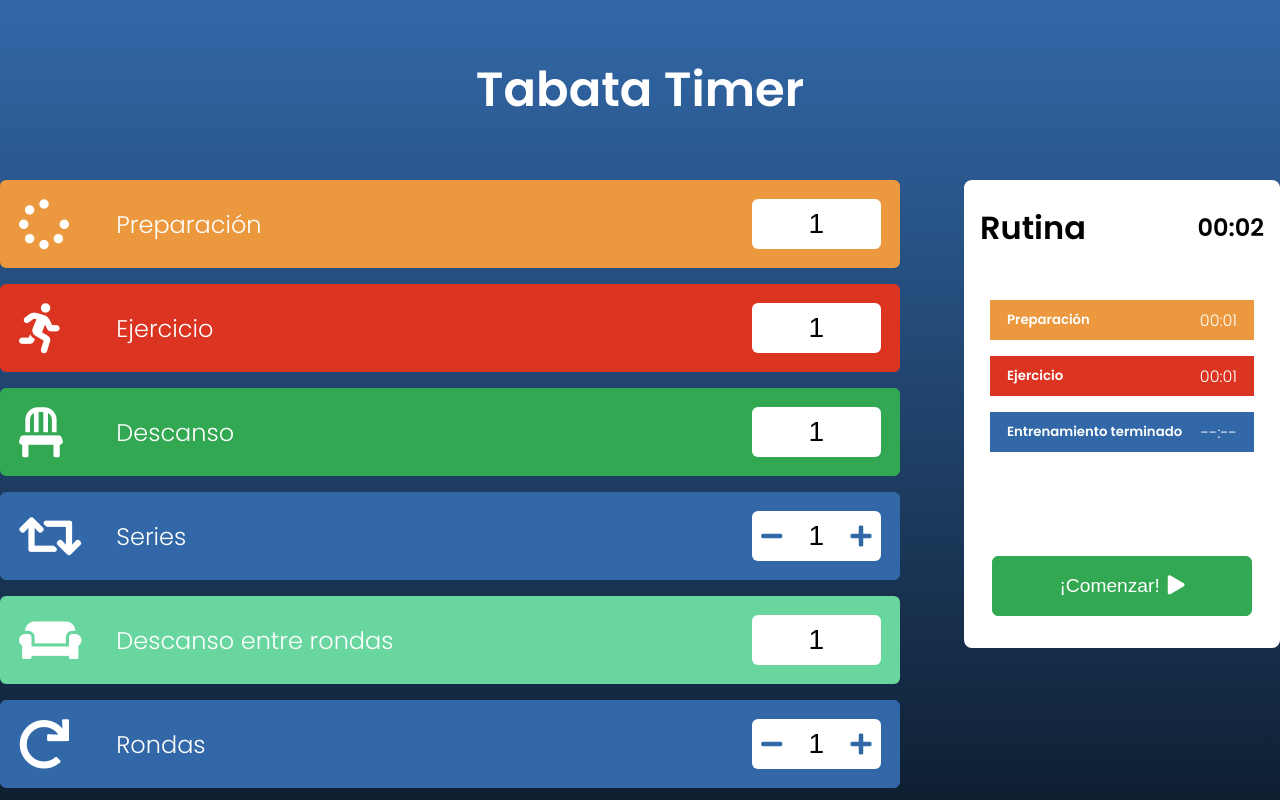
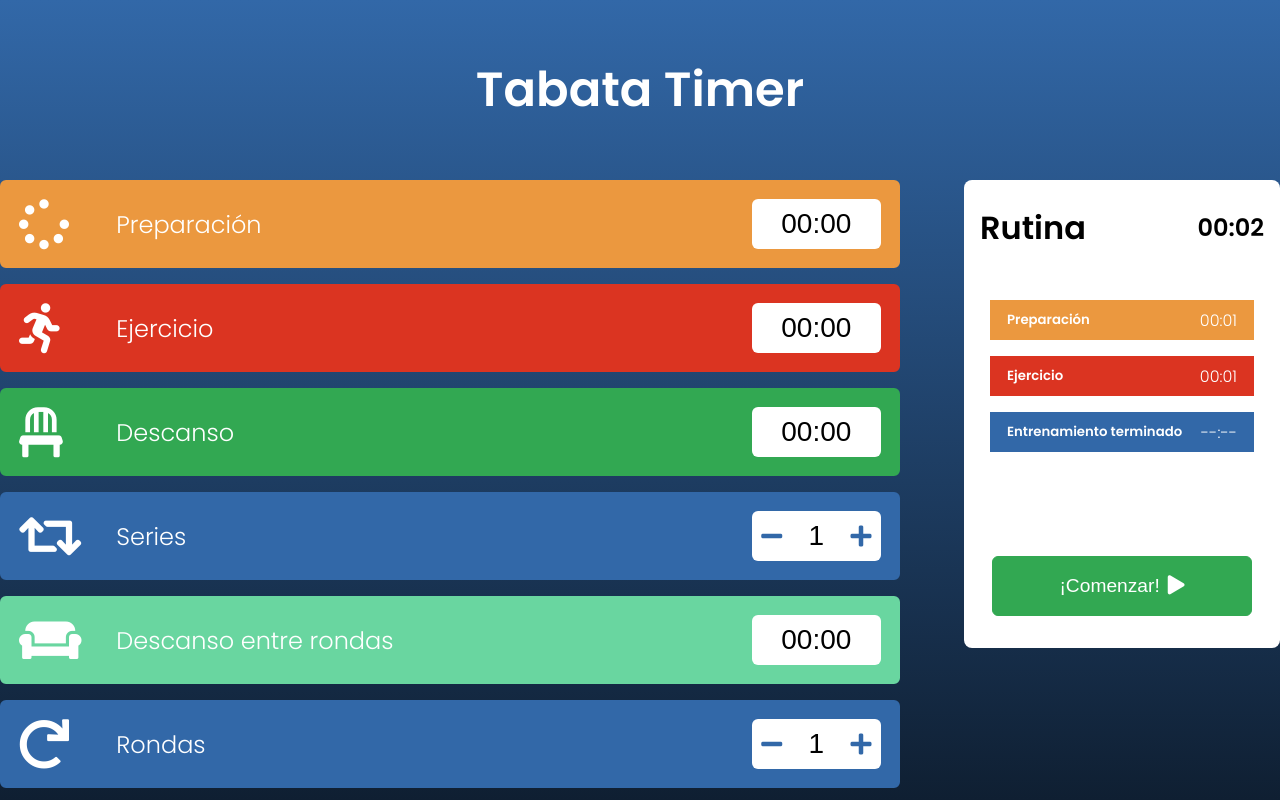
Before and after one commit to jchicano/tabata-timer, a React (Create React App) app: page / in a window 1280 px wide. Built offline with nearby package versions, Linux system fonts and the light colour scheme.

Commit message:
agregado el formato mm:ss a los intputs de tiempo y conversion de segundos > 60 a minutos on blur

```diff
--- a/src/components/Inputs/index.jsx
+++ b/src/components/Inputs/index.jsx
@@ -1,6 +1,9 @@
 import React, { useEffect, useState } from 'react'
+import { secondsToMinutes } from '../../utils/utils'
 
 import { InputContainer } from './styles'
+
+const INITIAL_TIME_VALUE = '00:00'
 
 export const InputInteger = ({
     initialValue,
@@ -79,8 +82,6 @@ export const InputInteger = ({
             </span>
             <input
                 type="number"
-                min={minValue}
-                max={maxValue}
                 value={value}
                 placeholder={placeholder}
                 name={name}
@@ -98,4 +99,83 @@ export const InputInteger = ({
     )
 }
 
-export const InputMinutesAndSeconds = () => {}
+export const InputTime = ({
+    initialValue,
+    minValue,
+    maxValue,
+    placeholder,
+    name,
+    handleChange,
+}) => {
+    const [value, setValue] = useState(INITIAL_TIME_VALUE)
+
+    const validateInput = e => {
+        /* const isNumber = !(e.keyCode < 48 || e.keyCode > 57)
+        const isNumberPad = !(e.keyCode < 96 || e.keyCode > 105)
+        const isSpecialChar =
+            e.keyCode === 8 || e.keyCode === 9 || e.keyCode === 46
+        const isArrow = !(e.keyCode < 37 || e.keyCode > 40)
+
+        !isNumber &&
+            !isSpecialChar &&
+            !isNumberPad &&
+            !isArrow &&
+            e.preventDefault() */
+    }
+
+    const onChange = e => {
+        let elValue = e.target.value
+
+        elValue = elValue.replace(':', '')
+        if (elValue.length === 3) {
+            const a = String(elValue).substr(0, 1)
+            const b = String(elValue).substr(1, 2)
+
+            elValue = `${a}:${b}`
+        } else if (elValue.length === 4) {
+            const a = String(elValue).substr(0, 2)
+            const b = String(elValue).substr(2, 2)
+
+            elValue = `${a}:${b}`
+        }
+
+        setValue(elValue)
+    }
+
+    const onBlur = () => {
+        let newValue = null
+        if (value.length === 0) {
+            newValue = -INITIAL_TIME_VALUE
+        } else if (value.length < 5) {
+            newValue = value.padStart('5', '00:')
+
+            //correccion de segundos > 60
+            const mins = newValue[0] + newValue[1]
+            const secs =
+                newValue[newValue.length - 2] + newValue[newValue.length - 1]
+
+            if (secs >= 60) {
+                const minsInSecs = mins * 60
+                const newSecs = Number(secs) + Number(minsInSecs)
+
+                newValue = secondsToMinutes(newSecs)
+            }
+        }
+
+        setValue(newValue)
+    }
+
+    return (
+        <InputContainer type="time">
+            <input
+                type="text"
+                maxLength="5"
+                onKeyDown={validateInput}
+                value={value || ''}
+                onChange={onChange}
+                className="time"
+                onBlur={onBlur}
+            />
+        </InputContainer>
+    )
+}
--- a/src/components/Inputs/styles.js
+++ b/src/components/Inputs/styles.js
@@ -1,14 +1,27 @@
 import styled from 'styled-components'
 
 export const InputContainer = styled.div`
-    width: 100%;
     height: 100%;
-
     position: relative;
 
-    border-radius: 6px;
+    display: flex;
 
     input {
+        width: 100%;
+        height: 100%;
+        padding: 0.5rem 1rem;
+
+        font-size: 28px;
+        line-height: 28px;
+
+        border: none;
+        border-radius: 6px;
+        background: rgba(255, 255, 255, 1);
+
+        text-align: center;
+    }
+
+    input:read-only {
         user-select: none;
         pointer-events: none;
     }
--- a/src/components/TimeSelector/index.jsx
+++ b/src/components/TimeSelector/index.jsx
@@ -5,24 +5,10 @@ import { ICONS, TEXTS, COLOR_TYPE } from '../../utils/constants'
 
 import { AppContext } from '../../App'
 
-import { InputInteger } from '../Inputs/index'
+import { InputInteger, InputTime } from '../Inputs/index'
 
 export const TimeSelector = ({ type, handleChange, startValue, name }) => {
     const { setWorkout, workout } = useContext(AppContext)
-
-    const validateInput = e => {
-        const isNumber = !(e.keyCode < 48 || e.keyCode > 57)
-        const isNumberPad = !(e.keyCode < 96 || e.keyCode > 105)
-        const isSpecialChar =
-            e.keyCode === 8 || e.keyCode === 9 || e.keyCode === 46
-        const isArrow = !(e.keyCode < 37 || e.keyCode > 40)
-
-        !isNumber &&
-            !isSpecialChar &&
-            !isNumberPad &&
-            !isArrow &&
-            e.preventDefault()
-    }
 
     const onChange = (name, value) => {
         setWorkout({
@@ -47,15 +33,12 @@ export const TimeSelector = ({ type, handleChange, startValue, name }) => {
                         name={type}
                     />
                 ) : (
-                    <input
+                    <InputTime
                         type="text"
                         placeholder="0"
-                        maxLength="4"
                         onChange={onChange}
-                        onKeyDown={validateInput}
                         defaultValue={startValue}
                         name={name}
-                        autoComplete="off"
                     />
                 )}
             </div>
--- a/src/components/TimeSelector/styles.js
+++ b/src/components/TimeSelector/styles.js
@@ -32,21 +32,6 @@ export const TimeSelectorStyled = styled.div`
 
         display: flex;
         justify-content: flex-end;
-
-        input {
-            width: 100%;
-            height: 100%;
-            padding: 0.5rem 1rem;
-
-            font-size: 28px;
-            line-height: 28px;
-
-            border: none;
-            border-radius: 6px;
-            background: rgba(255, 255, 255, 1);
-
-            text-align: center;
-        }
     }
 `
 
--- a/src/components/Working/index.jsx
+++ b/src/components/Working/index.jsx
@@ -1,7 +1,7 @@
 import React, { useEffect, useState, useContext } from 'react'
 
 import { Clock } from '../Clock'
-import { TimeControls } from '../TimeControls'
+import { TimeControls } from '../TimeControl'
 
 import { COLOR_TYPE, TEXTS } from '../../utils/constants'
 import { Timer } from '../../utils/timer'
```
Also changed, not shown: src/components/TimeControl/index.jsx (renamed from src/components/TimeControls/index.jsx), src/components/TimeControl/styles.js (renamed from src/components/TimeControls/styles.js).
